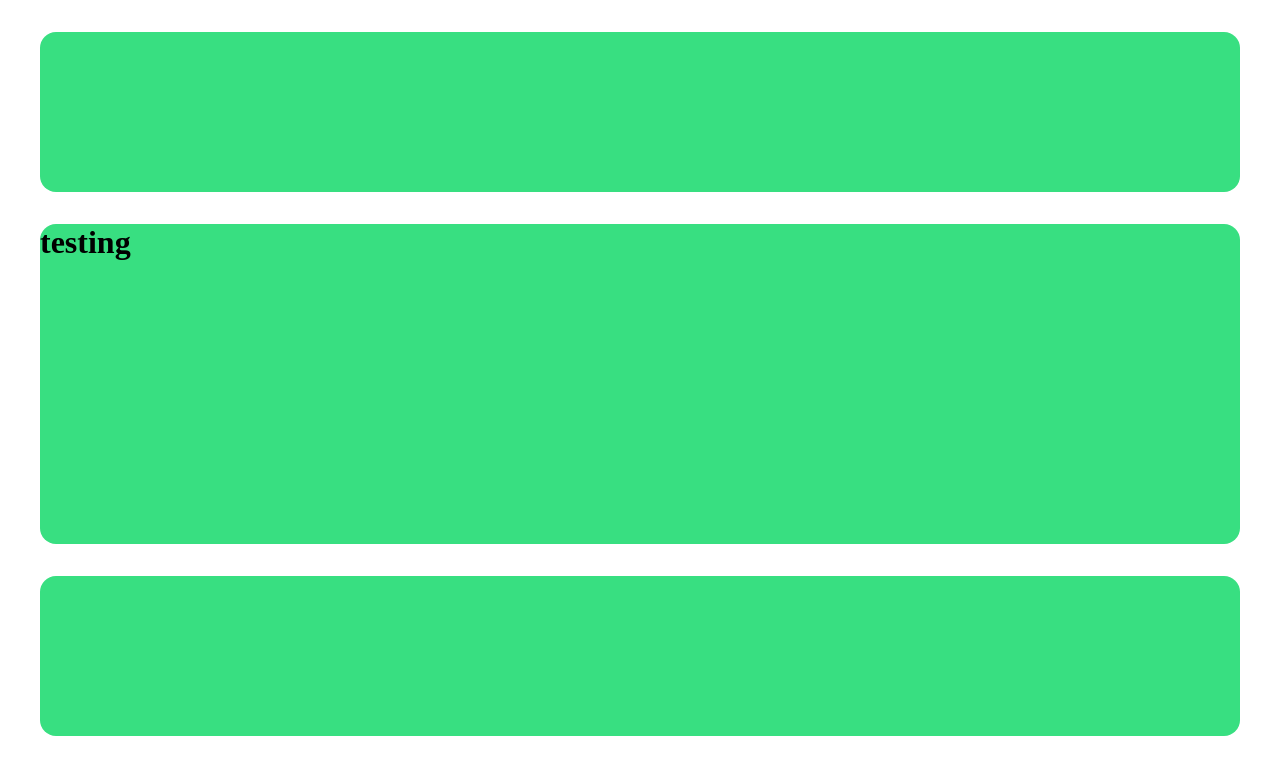
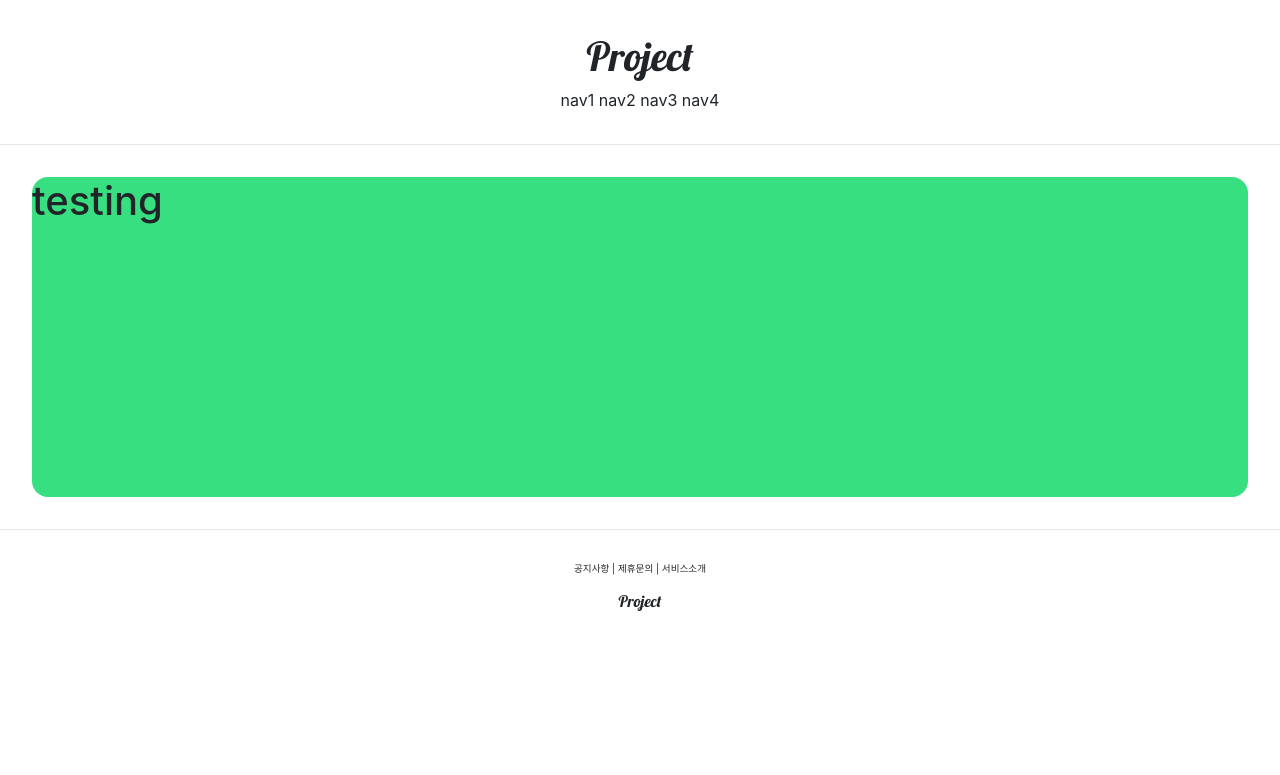
Before and after one commit to YJ-Lee-Kim/django-practic, a Django app: page /account/hello_world/ in a window 1280 px wide. Shown: the top 775 px of the page. Run offline with Django 4.2, Linux system fonts and the light colour scheme.

Commit message:
django course 10

```diff
--- a/templates/base.html
+++ b/templates/base.html
@@ -7,8 +7,12 @@
 
     {% include 'header.html' %}
 
+    <hr>
+
     {% block content %}
     {% endblock %}
+
+    <hr>
 
     {% include 'footer.html' %}
 
--- a/templates/footer.html
+++ b/templates/footer.html
@@ -1,3 +1,10 @@
-    <div style="height: 10rem; background-color: #38df81; border-radius: 1rem; margin: 2rem;">
-
+<div style="text-align:center; margin-top: 2rem; ">
+    <div style="font-size: .6rem;">
+        <span>공지사항</span> |
+        <span>제휴문의</span> |
+        <span>서비스소개</span>
     </div>
+    <div style="margin-top: 1rem;">
+        <h6 style="margin-top: 1rem; font-family: 'Lobster', cursive;">Project</h6>
+    </div>
+</div>
--- a/templates/head.html
+++ b/templates/head.html
@@ -1,4 +1,12 @@
 <head>
     <meta charset="UTF-8">
     <title>Project</title>
+    <!--    Bootstrap link    -->
+    <link rel="stylesheet" href="https://cdn.jsdelivr.net/npm/bootstrap@4.6.2/dist/css/bootstrap.min.css" integrity="sha384-xOolHFLEh07PJGoPkLv1IbcEPTNtaed2xpHsD9ESMhqIYd0nLMwNLD69Npy4HI+N" crossorigin="anonymous">
+
+    <!--    Google fonts link-->
+    <link rel="preconnect" href="https://fonts.googleapis.com">
+    <link rel="preconnect" href="https://fonts.gstatic.com" crossorigin>
+    <link href="https://fonts.googleapis.com/css2?family=Lobster&display=swap" rel="stylesheet">
+
 </head>
--- a/templates/header.html
+++ b/templates/header.html
@@ -1,3 +1,11 @@
-    <div style="height: 10rem; background-color: #38df81; border-radius: 1rem; margin: 2rem;">
-
+<div style="text-align:center; margin: 2rem 0; ">
+    <div style="font-family: 'Lobster', cursive;">
+        <h1 >Project</h1>
     </div>
+    <div>
+        <span>nav1</span>
+        <span>nav2</span>
+        <span>nav3</span>
+        <span>nav4</span>
+    </div>
+</div>
```
